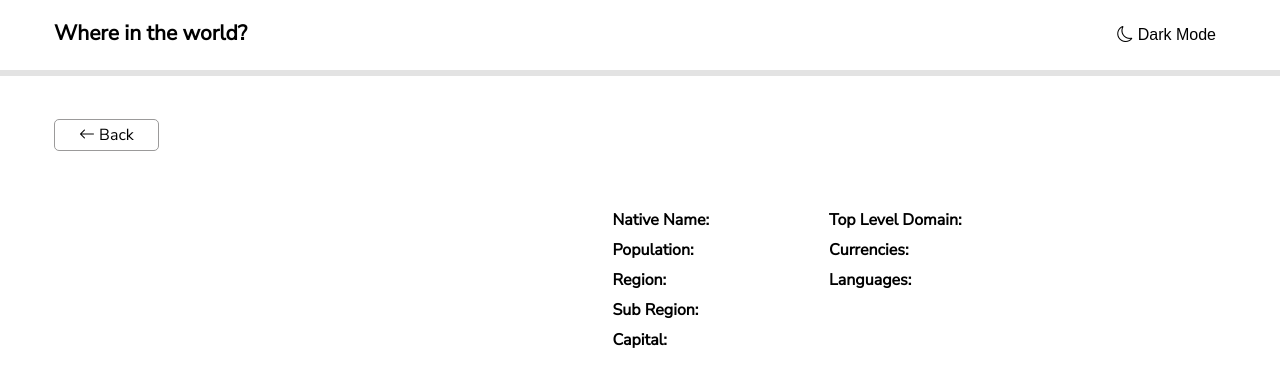
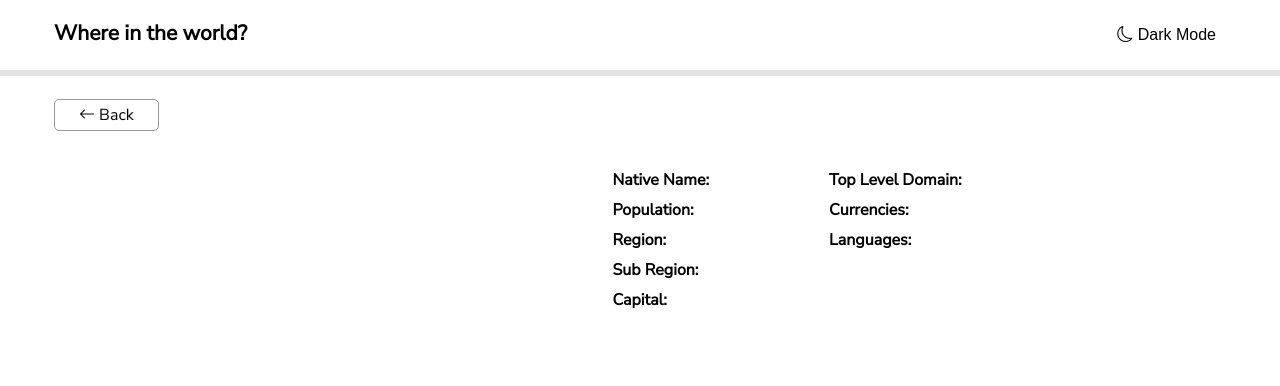
Before and after one commit to MementoMori2323/Res-Country-API, a plain HTML site: page country_details.html in a window 1280 px wide. Drawn offline with nearby package versions, Linux system fonts and the light colour scheme.

Commit message:
Update style.css

```diff
--- a/style.css
+++ b/style.css
@@ -209,7 +209,7 @@ footer{
 }
 /* country info page */
 .backB {
-    padding: 54px;
+    padding: 34px 54px;
 }
 .backB a{
     border: 1px solid rgb(155, 154, 154);
```
